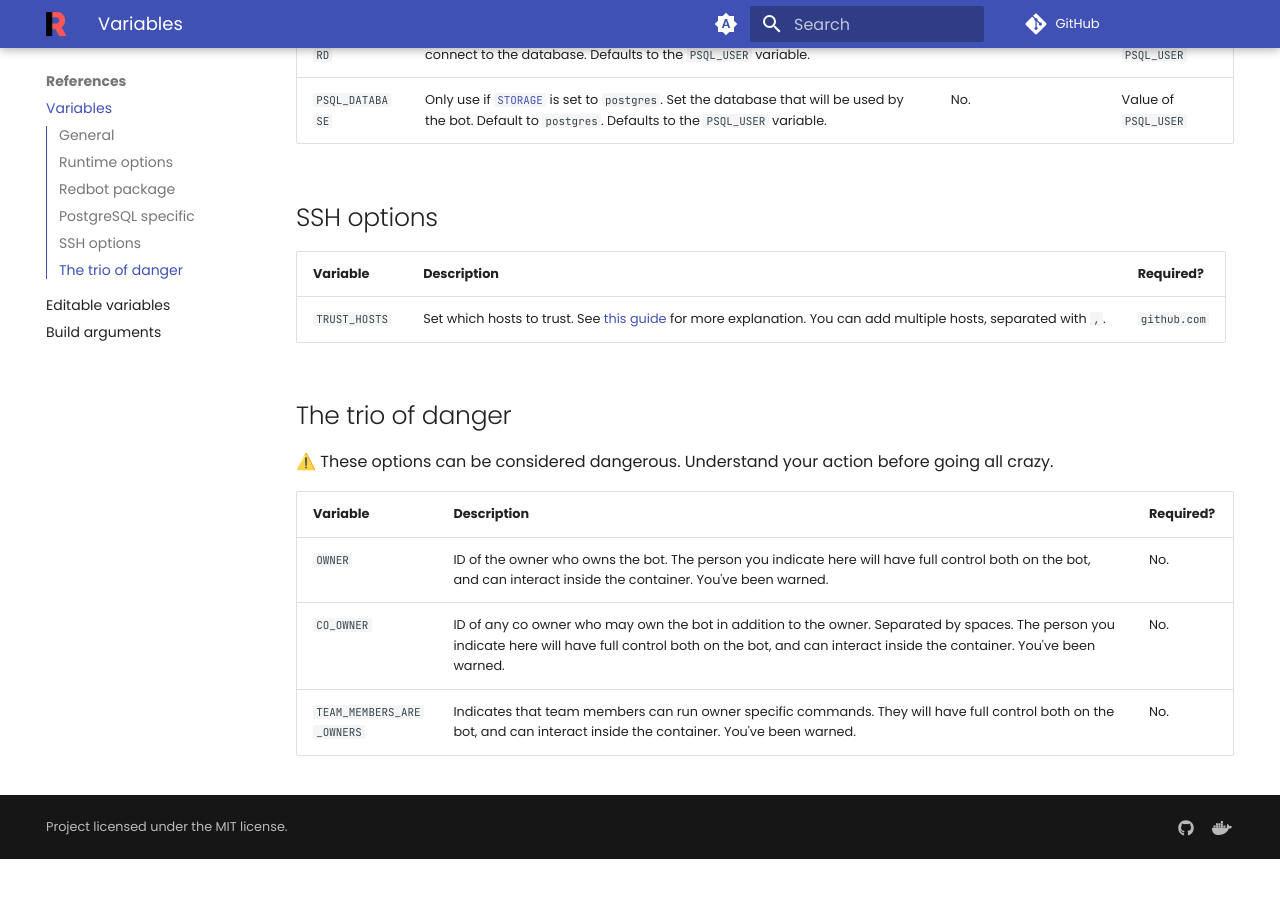
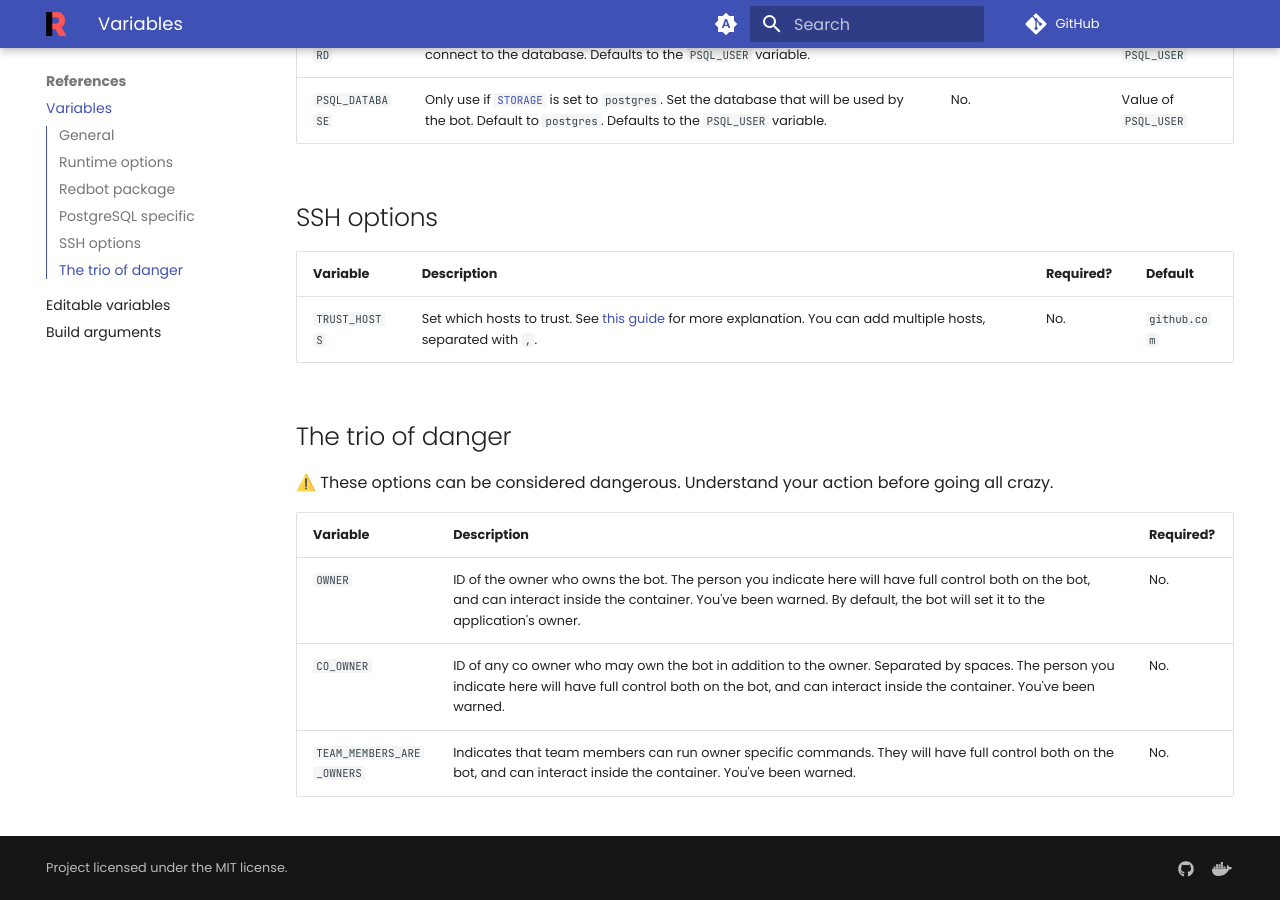
Before and after one commit to Sutaai/dockerized-red, an MkDocs documentation site: the page built from docs/references/variables.md, in a window 1280 px wide and 900 px high, scrolled down 2021 px. Built offline with MkDocs 1.6.1 and Material for MkDocs 9.7.7, drawn with Linux system fonts in a browser that asks for light colours; plug-ins that fetch from the network failed and are left out; comment, search, counter and statistics services are not loaded; before the commit the page ends 2880 px from its top, so only the background shows below that.

Commit message:
feat: check for required parameters, script debug mode

```diff
--- a/docs/references/variables.md
+++ b/docs/references/variables.md
@@ -45,9 +45,9 @@ If you rather wish to *edit* your bot's settings, visit the [editable variables]
 
 ## SSH options
 
-| Variable | Description | Required? |
-| -------- | ----------- | --------- |
-| `TRUST_HOSTS` | Set which hosts to trust. See [this guide](../user_guides/add-ssh-key.md#add-an-host-to-trust) for more explanation. You can add multiple hosts, separated with `,`. | `github.com` |
+| Variable | Description | Required? | Default |
+| -------- | ----------- | --------- | ------- |
+| `TRUST_HOSTS` | Set which hosts to trust. See [this guide](../user_guides/add-ssh-key.md#add-an-host-to-trust) for more explanation. You can add multiple hosts, separated with `,`. | No. | `github.com` |
 
 ## The trio of danger
 
@@ -55,6 +55,6 @@ If you rather wish to *edit* your bot's settings, visit the [editable variables]
 
 | Variable | Description | Required? |
 | -------- | ----------- | --------- |
-| `OWNER` | ID of the owner who owns the bot. The person you indicate here will have full control both on the bot, and can interact inside the container. You've been warned. | No. |
+| `OWNER` | ID of the owner who owns the bot. The person you indicate here will have full control both on the bot, and can interact inside the container. You've been warned. By default, the bot will set it to the application's owner. | No. |
 | `CO_OWNER` | ID of any co owner who may own the bot in addition to the owner. Separated by spaces. The person you indicate here will have full control both on the bot, and can interact inside the container. You've been warned. | No. |
 | `TEAM_MEMBERS_ARE_OWNERS` | Indicates that team members can run owner specific commands. They will have full control both on the bot, and can interact inside the container. You've been warned. | No. |
```
Also changed, not shown: compose.yml (+10 -6 lines), 7 other files.
